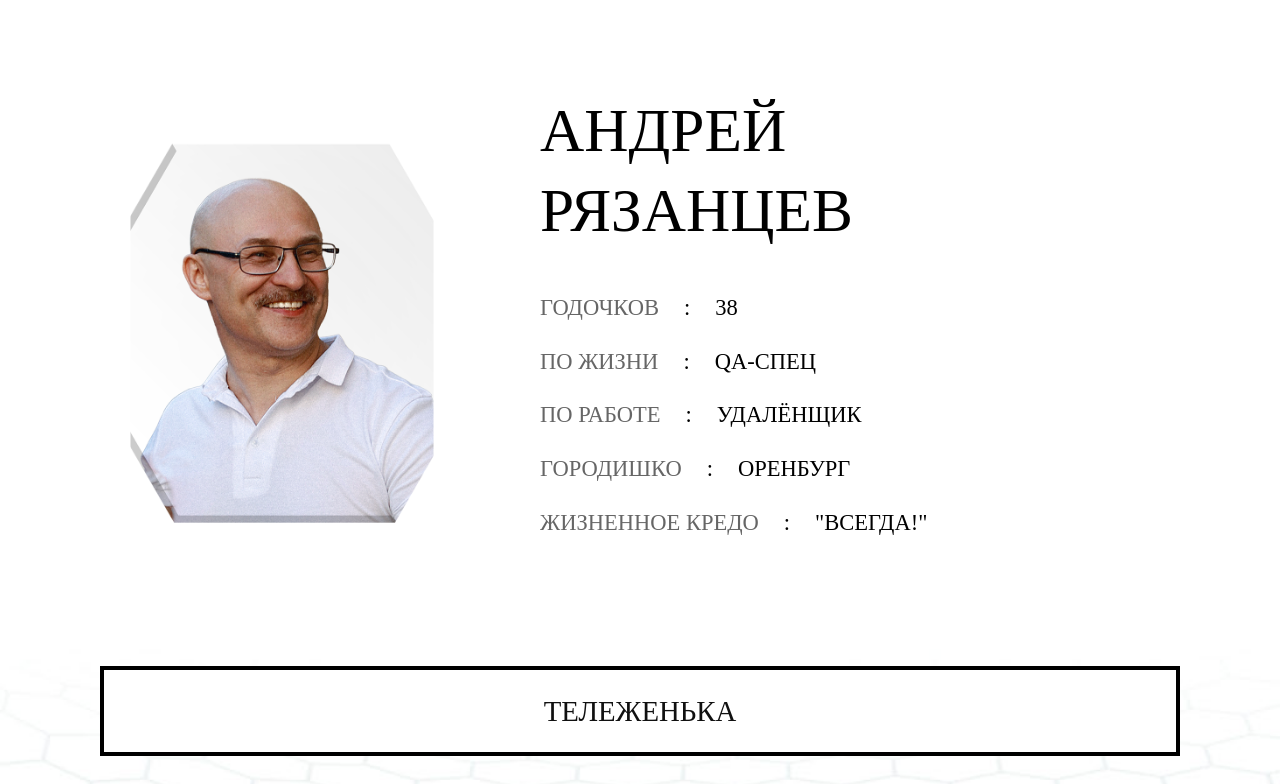
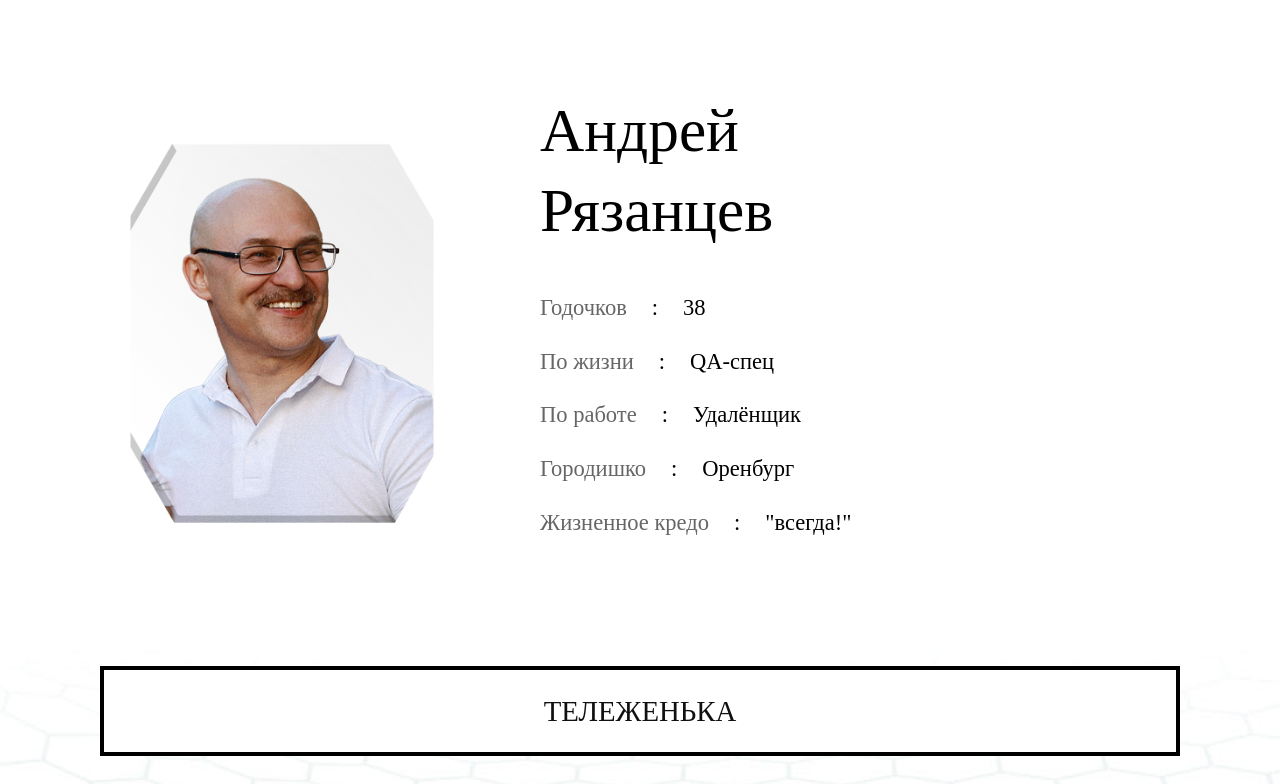
Before and after one commit to ondrey1/ondrey1.github.io, a plain HTML site: page index.html in a window 1280 px wide. Shown: the top 784 px of the page. Drawn offline with Linux system fonts and the light colour scheme.

Commit message:
Update style.css

```diff
--- a/css/style.css
+++ b/css/style.css
@@ -409,13 +409,11 @@ body {
 
 .name div {
    margin-bottom: 0.3em;
-   /* текст выводится заглавными буквами */
-   text-transform: uppercase;
+
 }
 
 .list {
-   /* текст выводится заглавными буквами */
-   text-transform: uppercase;
+
    /* размер шрифта */
    font-size: 1.25vw;
    /* отступы между строчками */
```
